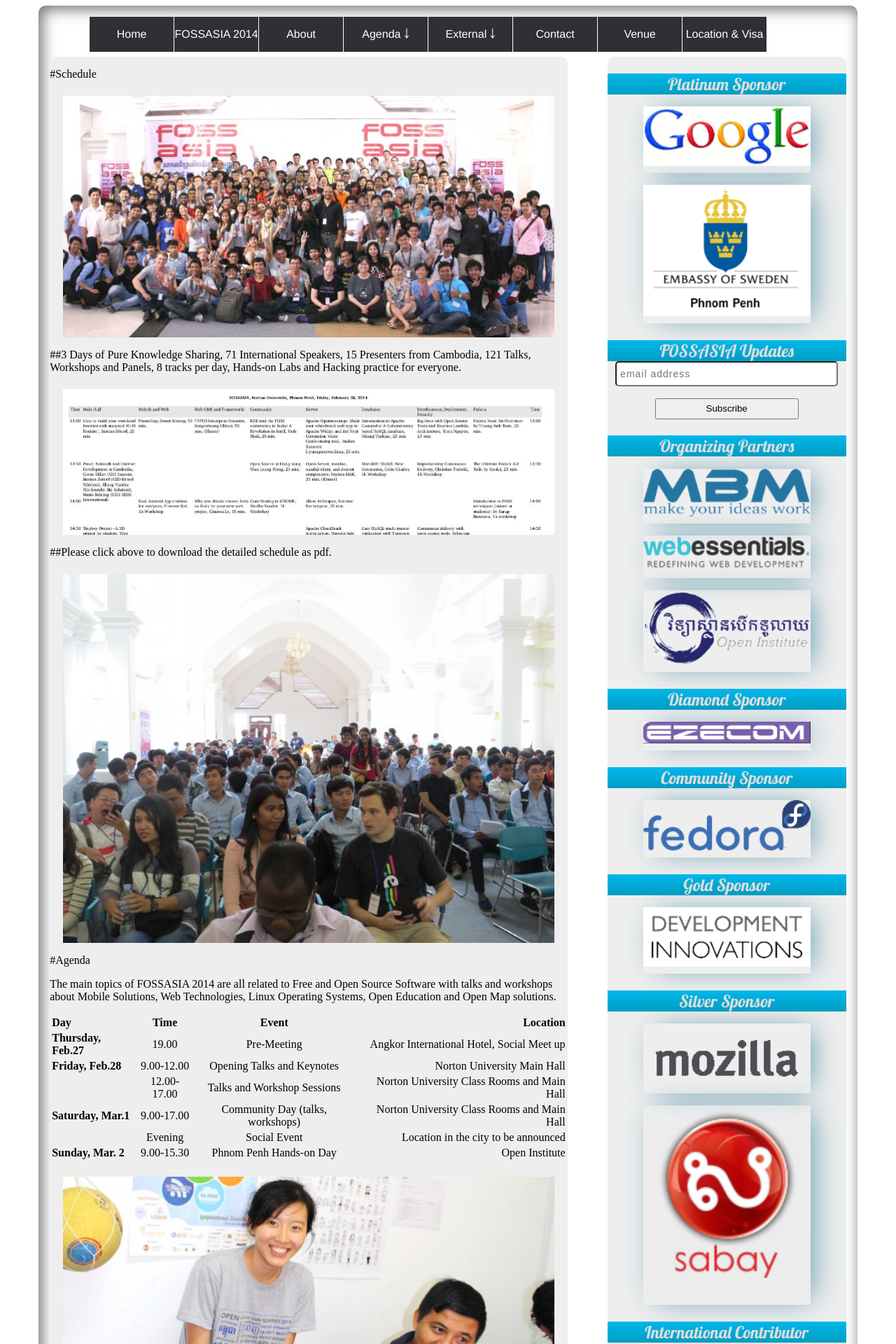
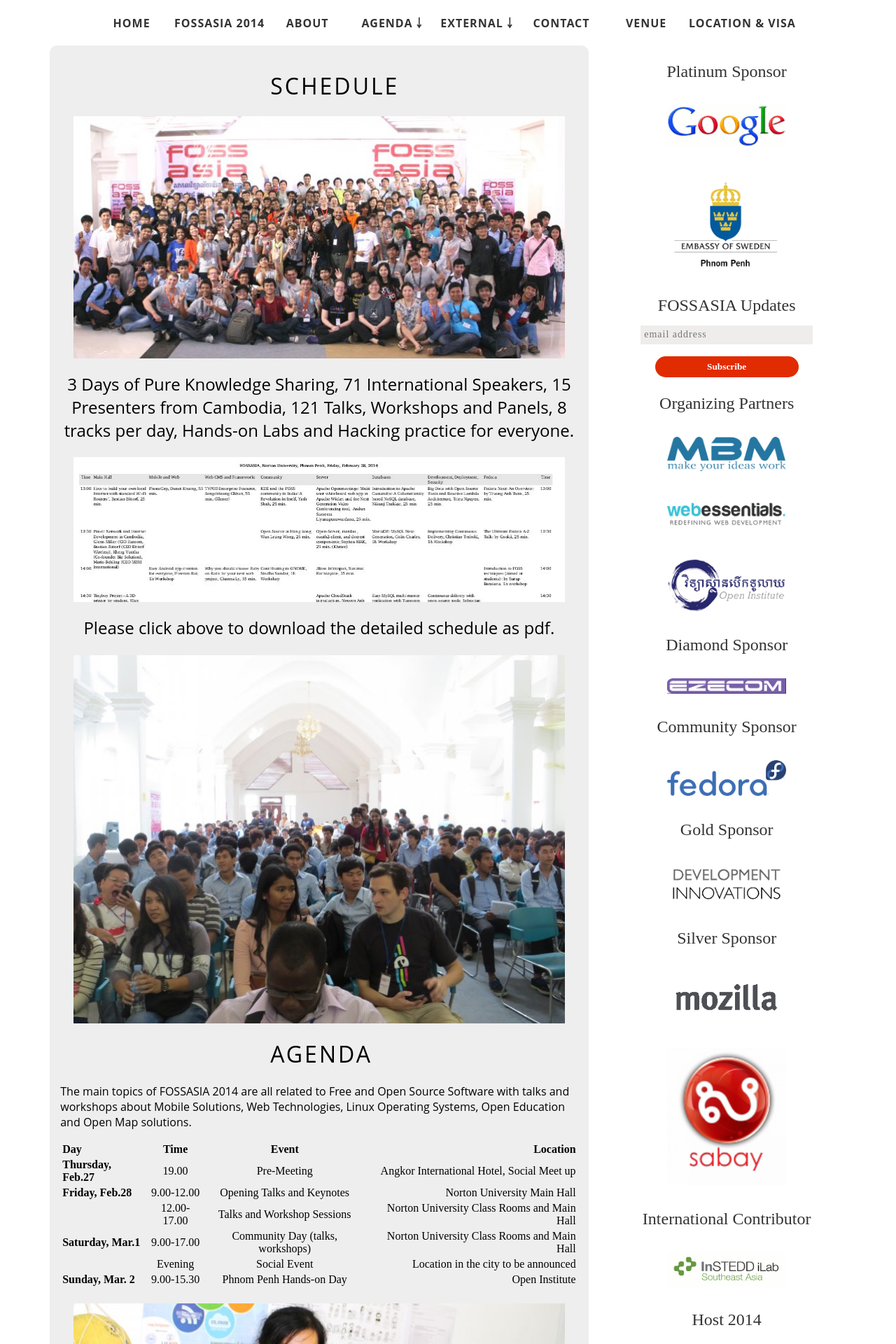
Before and after one commit to fossasia/2014.fossasia.org, a Jekyll site: the page built from index.md, in a window 1280 px wide. Shown: the top 1920 px of the page at 70% size. Built offline with Jekyll 4.4.1, drawn with Linux system fonts in a browser that asks for light colours; some web fonts are replaced; some of the changed text lies outside the part shown.

Commit message:
Fixes #28: Make site in design of Fossasia main site
Update README.md

Update index.md

Map Link

whoops

Update header.html

Update header.html

Update header.html

Update header.html

https

Indentation

Update header.html

indentation :(

oops

```diff
--- a/_includes/head.html
+++ b/_includes/head.html
@@ -7,9 +7,9 @@
     <meta name="description" content="{{ site.description }}">
     <link rel="canonical" href="{{ page.url | replace:'index.html','' | prepend: site.baseurl | prepend: site.url }}">
     <link rel="shortcut icon" href="images/fever_favicon.ico">
-    <link href='http://fonts.googleapis.com/css?family=Open+Sans+Condensed:300' rel='stylesheet' type='text/css'>
-    <link href='http://fonts.googleapis.com/css?family=Lobster' rel='stylesheet' type='text/css'>
-    <link href='http://fonts.googleapis.com/css?family=Droid+Sans' rel='stylesheet' type='text/css'>
+    <link href='https://fonts.googleapis.com/css?family=Open+Sans+Condensed:300' rel='stylesheet' type='text/css'>
+    <link href='https://fonts.googleapis.com/css?family=Lobster' rel='stylesheet' type='text/css'>
+    <link href='https://fonts.googleapis.com/css?family=Droid+Sans' rel='stylesheet' type='text/css'>
     <meta property="og:title" content="FOSSASIA 2014 Conference" />
     <meta property="og:type" content="website" />
     <meta property="og:image" content="https://raw.githubusercontent.com/fossasia/fossasia14/gh-pages/images/working.jpg" />
--- a/_includes/header.html
+++ b/_includes/header.html
@@ -4,23 +4,13 @@
 			display: block;
 			margin: 0 auto;
 			text-align: center;
-			color: #EEE;
-			background: rgb(0,183,234); /* Old browsers */
-			background: -moz-linear-gradient(top,  rgba(0,183,234,1) 0%, rgba(0,158,195,1) 100%); /* FF3.6+ */
-			background: -webkit-gradient(linear, left top, left bottom, color-stop(0%,rgba(0,183,234,1)), color-stop(100%,rgba(0,158,195,1))); /* Chrome,Safari4+ */
-			background: -webkit-linear-gradient(top,  rgba(0,183,234,1) 0%,rgba(0,158,195,1) 100%); /* Chrome10+,Safari5.1+ */
-			background: -o-linear-gradient(top,  rgba(0,183,234,1) 0%,rgba(0,158,195,1) 100%); /* Opera 11.10+ */
-			background: -ms-linear-gradient(top,  rgba(0,183,234,1) 0%,rgba(0,158,195,1) 100%); /* IE10+ */
-			background: linear-gradient(to bottom,  rgba(0,183,234,1) 0%,rgba(0,158,195,1) 100%); /* W3C */
-			filter: progid:DXImageTransform.Microsoft.gradient( startColorstr='#00b7ea', endColorstr='#009ec3',GradientType=0 ); /* IE6-9 */
+			background: none;
 			margin-top: 7%;
 		}
 
 		#side-bar {
 			display: block;
 			margin-top: 5%;
-			background-color: #EEE;
-			border-radius: 10px;
 			width: 90em;
 			width: 30%;
 			float: right;
@@ -28,33 +18,34 @@
 		}
 
 		h1 {
-			font-family: 'Open Sans Condensed';
+			font-family: 'Open Sans';
 			font-weight: normal;
+      			text-transform: uppercase;
+      			letter-spacing: 3px;
+			padding-left: 300px;
 		}
 
 		#side-bar h1 {
-			font-family: 'Lobster';
-			color: #DDD;
+			font-family: 'raleway';
+			color: #333;
+			font-size: 1.4em;
+			text-transform: none;
+			letter-spacing: 0;
+			padding: 0px;
+
 		}
 
 		#side-bar .sponsor {
 			display: block;
-			width: 70%;
+			width: 50%;
 			margin: 0 auto;
-			margin-top: 5%;
-			-webkit-box-shadow: 10px 0px 42px -10px rgba(84,146,168,1);
-			-moz-box-shadow: 10px 0px 42px -10px rgba(84,146,168,1);
-			box-shadow: 10px 0px 42px -10px rgba(84,146,168,1);
+			margin-top: 10%;
 			padding-bottom: 3%;
 			transition: 0.4s;
-			-webkit-transition: 0.4s;
-			-moz-transition: 0.4s;
 		}
 
 		#side-bar .sponsor:hover {
-			-webkit-box-shadow: 10px 0px 42px 0px rgba(84,146,168,1);
-			-moz-box-shadow: 10px 0px 42px 0px rgba(84,146,168,1);
-			box-shadow: 10px 0px 42px 0px rgba(84,146,168,1);
+			width: 60%
 		}
 
 		#mc_embed_signup form {
@@ -70,16 +61,21 @@
 			font: 14px Helvetica,Arial,sans-serif;
 		}
 
+    		#mc_embed_signup_scroll {
+      			padding-top: 15px;
+  	 	}
+
 		#mce-EMAIL {
 			display: block;
 			margin-top: 5%;
-			font: 14px Arial, Helvetica,Arial,sans-serif;
+			font: 14px 'raleway';
 			letter-spacing: 1px;
-			border-radius: 5px;
+			border: none;
+      			background-color: #efecec;
 			padding-left: 5px;
 			margin: 0 auto;
-			width: 90%;
-			height: 30px;
+			width: 70%;
+			height: 25px;
 		}
 
 		#mc-embedded-subscribe {
@@ -88,13 +84,19 @@
 			width: 60%;
 			height: 30px;
 			margin-top: 5%;
-			transition: 0.5s;
-			-webkit-transition: 0.5s;
-			-moz-transition: 0.5s;
+			background-color: #e12b00;
+      			border-radius: 15px;
+      			border: none;
+      			color: #fff;
+      			font-family: 'raleway';
+      			font-weight: 600;
 		}
 
 		#mc-embedded-subscribe:hover {
-			background-color: #BBB;
+      			border-style: solid;
+			border-color: #e12b00;
+      			background: none;
+      			color: #333;
 		}
 
 		form {
@@ -132,7 +134,7 @@
 	}
 }
 
-.friends-href {
+friends-href {
 	text-align: center;
 	display: block;
 	text-decoration: none;
@@ -146,8 +148,8 @@
 	width: 30%;
 }
 html, body {
-    min-height: 100% !important;
-    height: 100%;
+    	min-height: 100% !important;
+    	height: 100%;
 }
 nav {
 	margin-left: 5%;
@@ -186,8 +188,9 @@
 }
 
 h2 {
-	font-family: 'Droid Sans';
+	font-family: 'Open Sans';
 	text-align: center;
+  	font-weight: 400;
 }
 
 h3 {
@@ -196,7 +199,7 @@
 }
 
 p {
-	font-family: "Times New Roman", Times, serif;
+	font-family: "open sans";
 }
 
 /*Strip the ul of padding and list styling*/
@@ -217,33 +220,39 @@
 /*Style for menu links*/
 li a {
 	display:block;
+  	font-size: 12px;
+  	letter-spacing: 1px;
+  	font-weight: bold;
+  	text-transform: uppercase;
 	min-width:140px;
 	height: 50px;
 	text-align: center;
 	line-height: 50px;
-	font-family: "Helvetica Neue", Helvetica, Arial, sans-serif;
-	color: #fff;
-	background: #2f3036;
+	font-family: 'Open Sans';
+	color: #333;
+	background: none;
 	text-decoration: none;
 }
 
 /*Hover state for top level links*/
 li:hover a {
-	background: #19c589;
+	color:  #e12b00;
+  	border-bottom-style: solid;
+  	text-decoration: none;
 }
 
 /*Style for dropdown links*/
 li:hover ul a {
-	background: #f3f3f3;
-	color: #2f3036;
+	background: #00000080;
+	color: #fff;
 	height: 40px;
 	line-height: 40px;
+	border: none;
 }
 
 /*Hover state for dropdown links*/
 li:hover ul a:hover {
-	background: #19c589;
-	color: #fff;
+	background-color: #e12b00;
 }
 
 /*Hide dropdown links until they are needed*/
@@ -269,6 +278,7 @@
 	display: block;
 }
 
+
 /*Style 'show menu' label button and hide it by default*/
 .show-menu {
 	font-family: "Helvetica Neue", Helvetica, Arial, sans-serif;
@@ -282,13 +292,13 @@
 
 /*Hide checkbox*/
 input[type=checkbox]{
-    display: none;
-    -webkit-appearance: none;
+    	display: none;
+    	-webkit-appearance: none;
 }
 
 /*Show menu when invisible checkbox is checked*/
 input[type=checkbox]:checked ~ #menu{
-    display: block;
+   	display: block;
 }
 
 #wrapper {
@@ -296,9 +306,7 @@
 	height: 290em;
 	margin: 0 auto;
 	max-width: 90%;
-	border-radius: 10px;
-	box-shadow: inset 4px 4px 20px 2px #787878;
-	padding: 1em 1em 1em 1em;
+	padding: 0 1em 1em 1em;
 }
 
 #content {
@@ -310,6 +318,7 @@
 	width: 65%;
 	float: left;
 	height: 285em;
+  	padding: 15px;
 }
 
 /*Responsive Styles*/
@@ -369,7 +378,6 @@
 a:hover {
 	text-decoration: underline;
 }
-
 	</style>
 <div id="wrapper">
 <header>
--- a/index.md
+++ b/index.md
@@ -3,19 +3,19 @@
 title: FOSSASIA | 28 Feb.-2 Mar 2014 | Phnom Penh, Cambodia | Open Source Technology | Event in Asia
 ---
 
-#Schedule
+# Schedule
 
 ![Group FOSSASIA](images/fossasia_group1.jpg "Group FOSSASIA")
 
-##3 Days of Pure Knowledge Sharing, 71 International Speakers, 15 Presenters from Cambodia, 121 Talks, Workshops and Panels, 8 tracks per day, Hands-on Labs and Hacking practice for everyone.
+## 3 Days of Pure Knowledge Sharing, 71 International Speakers, 15 Presenters from Cambodia, 121 Talks, Workshops and Panels, 8 tracks per day, Hands-on Labs and Hacking practice for everyone.
 
 <a href="schedule.pdf" target="_blank">![FOSSASIA Schedule](images/fossasia-schedule.jpg "FOSSASIA Schedule")</a>
 
-##Please click above to download the detailed schedule as pdf.
+## Please click above to download the detailed schedule as pdf.
 
 ![Group FOSSASIA](images/fossasia_group2.jpg "Group FOSSASIA")
 
-#Agenda
+# Agenda
 
 The main topics of FOSSASIA 2014 are all related to Free and Open Source Software with talks and workshops about Mobile Solutions, Web Technologies, Linux Operating Systems, Open Education and Open Map solutions.
 
@@ -32,7 +32,7 @@
 
 ![Building](images/building.jpg "Building")
 
-##Location: Street 352, Open Institute, Phnom Penh, Cambodia [Map http://goo.gl/maps/2zDkb]
+## Location: Street 352, Open Institute, Phnom Penh, Cambodia [Map](http://goo.gl/maps/2zDkb)
 
 ![Cambodia Group](images/cambodia_group1.jpg "Cambodia Group")
 ![Cambodia Group](images/cambodia_group2.jpg "Cambodia Group")
```
Also changed, not shown: README.md.
